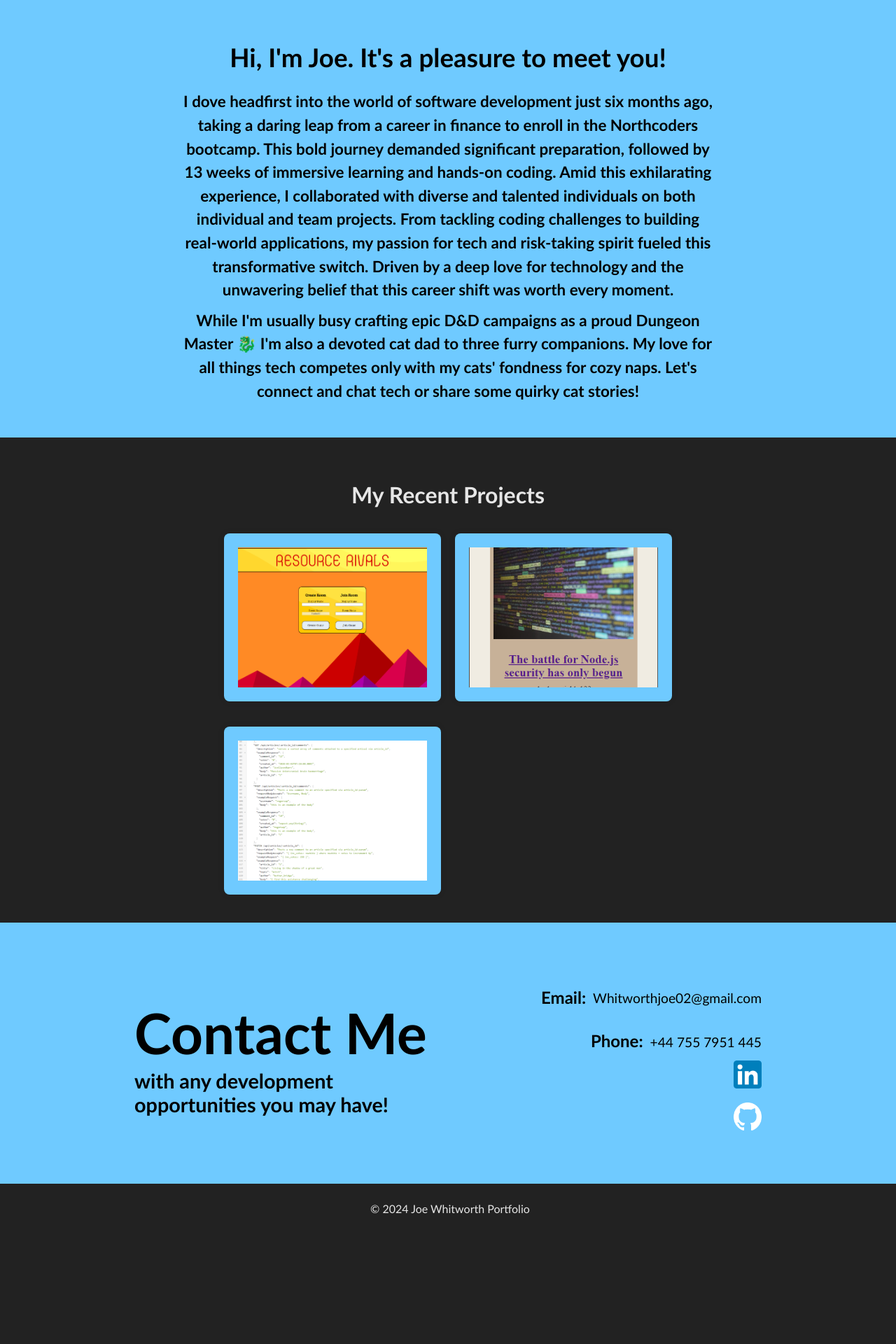
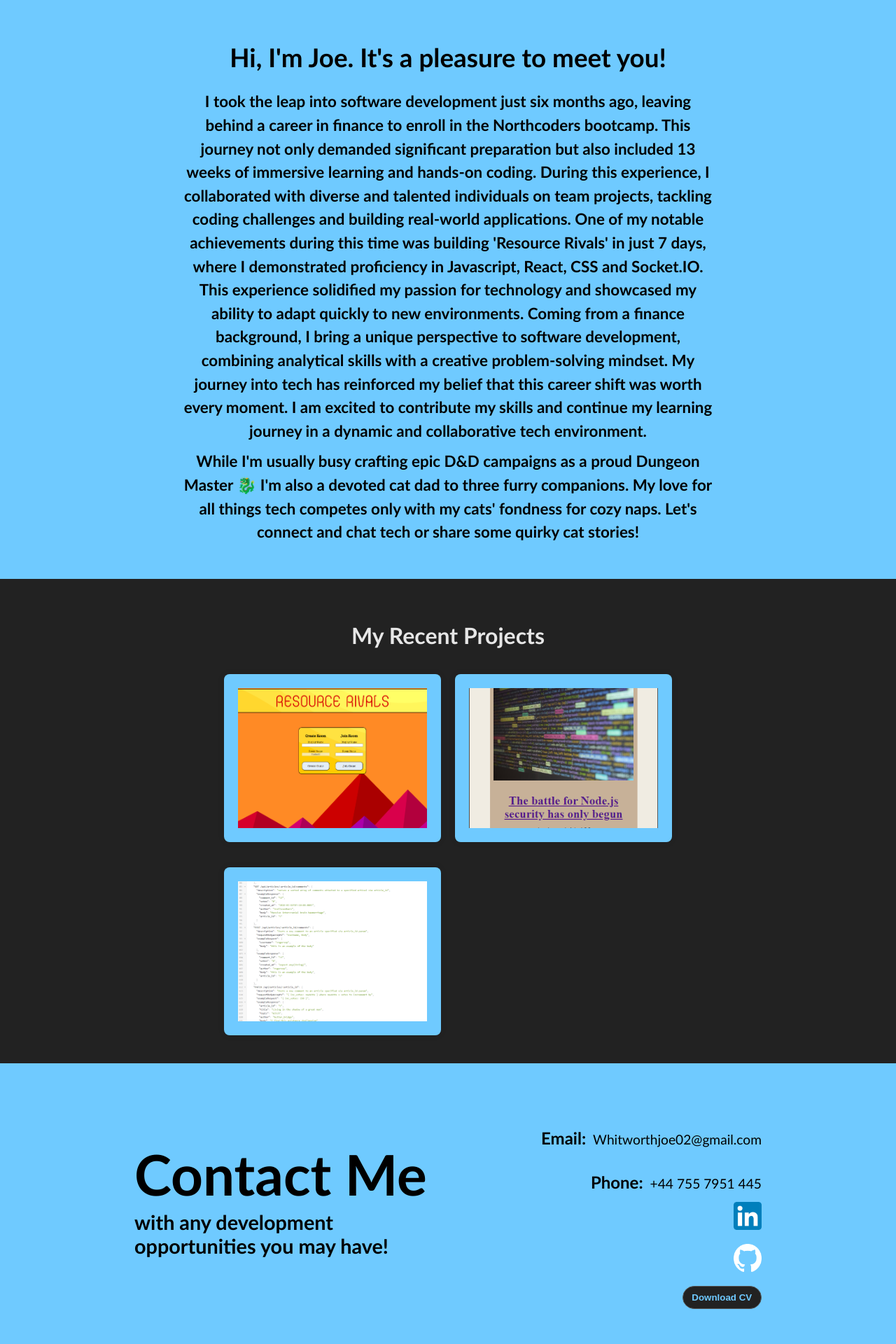
Before and after one commit to WhitworthJoe/Portfolio, a React (Vite) app in the folder Portfolio-website/: page / in a window 1280 px wide. Shown: the part 920-2840 px from the top of the page at 70% size. Before the commit the page ends 2682 px from the top, so only its background shows below. Built offline with nearby package versions, Linux system fonts and the light colour scheme.

Commit message:
added 'download CV' button + reduced screen width due to unwanted side scroll

```diff
--- a/Portfolio-website/index.html
+++ b/Portfolio-website/index.html
@@ -4,15 +4,11 @@
     <meta charset="UTF-8" />
     <meta name="viewport" content="width=device-width, initial-scale=1.0" />
     <title>JW Portfolio</title>
-
     <style>
-
     </style>
   </head>
   <body>
     <div id="root"></div>
     <script type="module" src="/src/main.jsx"></script>
-    <script>
-    </script>
   </body>
 </html>
--- a/Portfolio-website/src/Components/About.jsx
+++ b/Portfolio-website/src/Components/About.jsx
@@ -7,16 +7,23 @@ const About = ({ isDarkMode }) => {
     <div id="about" className={containerClassName}>
       <h1 className="aboutHeader">Hi, I'm Joe. It's a pleasure to meet you!</h1>
       <h2 className="aboutParagraph">
-        I dove headfirst into the world of software development just six months
-        ago, taking a daring leap from a career in finance to enroll in the
-        Northcoders bootcamp. This bold journey demanded significant
-        preparation, followed by 13 weeks of immersive learning and hands-on
-        coding. Amid this exhilarating experience, I collaborated with diverse
-        and talented individuals on both individual and team projects. From
-        tackling coding challenges to building real-world applications, my
-        passion for tech and risk-taking spirit fueled this transformative
-        switch. Driven by a deep love for technology and the unwavering belief
-        that this career shift was worth every moment.
+        I took the leap into software development just six
+        months ago, leaving behind a career in finance to enroll in the
+        Northcoders bootcamp. This journey not only demanded
+        significant preparation but also included 13 weeks of immersive learning
+        and hands-on coding. During this experience, I collaborated
+        with diverse and talented individuals on team
+        projects, tackling coding challenges and building real-world
+        applications. One of my notable achievements during this time was
+        building 'Resource Rivals' in just 7 days, where I demonstrated
+        proficiency in Javascript, React, CSS and Socket.IO. This experience solidified
+        my passion for technology and showcased my ability to adapt quickly to
+        new environments. Coming from a finance background, I bring a unique
+        perspective to software development, combining analytical skills with a
+        creative problem-solving mindset. My journey into tech has reinforced my
+        belief that this career shift was worth every moment. I am
+        excited to contribute my skills and continue my learning journey in a
+        dynamic and collaborative tech environment.
       </h2>
       <h2 className="extraAboutParagraph">
         While I'm usually busy crafting epic D&D campaigns as a proud Dungeon
--- a/Portfolio-website/src/Components/Contact.css
+++ b/Portfolio-website/src/Components/Contact.css
@@ -63,6 +63,21 @@
   margin-left: 5px;
 }
 
+.cvContainer{
+  background-color: #fcfcfc;
+  font-weight: bold;
+  color: #222;
+  border-radius: 2rem;
+  padding: 1vh 1vw;
+}
+
+.cvContainer.dark-text{
+  background-color: #222;
+  color: rgb(111, 202, 255);
+  border-radius: 2rem;
+  padding: 1vh 1vw;
+}
+
 @media (max-width: 1095px) {
   .contactContainer {
     flex-direction: column;
--- a/Portfolio-website/src/Components/Contact.jsx
+++ b/Portfolio-website/src/Components/Contact.jsx
@@ -6,6 +6,7 @@ import linkedinIcon from "./Assets/LinkedIn_icon.svg.png";
 
 const Contact = ({ isDarkMode }) => {
   const containerClassName = `contactContainer ${isDarkMode ? "dark-text" : ""}`;
+  const cvContainer = `cvContainer ${isDarkMode ? "dark-text" : ""}`;
 
   return (
     <div id="contact" className={containerClassName}>
@@ -58,6 +59,9 @@ const Contact = ({ isDarkMode }) => {
             )}
           </a>
         </div>
+        <a className="cvButtonLink" href="./src/Components/Assets/JoeWhitworthCV.docx" download="JoeWhitworthCV.docx">
+        <button className={cvContainer}>Download CV</button>
+      </a>
       </div>
     </div>
   );
--- a/Portfolio-website/src/Components/Footer.css
+++ b/Portfolio-website/src/Components/Footer.css
@@ -1,10 +1,10 @@
 .footerContainer {
-  background-color: #ffffff;
+  background-color: #fcfcfc;
   color: #222;
   padding: 10px;
   text-align: center;
   bottom: 0;
-  width: 98.9%;
+  width: 90%;
 }
 
 .footerContainer.dark-text {
--- a/Portfolio-website/src/Components/Header.css
+++ b/Portfolio-website/src/Components/Header.css
@@ -81,7 +81,7 @@ button {
     top: 80px;
     right: 20px;
     color: #222;
-    background-color: rgb(111, 202, 255);;
+    background-color: rgb(111, 202, 255);
     padding: 20px;
     border-radius: 5px;
     box-shadow: 0 0 10px rgba(0, 0, 0, 0.2);
--- a/Portfolio-website/src/Components/Header.jsx
+++ b/Portfolio-website/src/Components/Header.jsx
@@ -39,7 +39,6 @@ const Header = ({isDarkMode, setIsDarkMode}) => {
         <div className="projectsLink" onClick={() => scrollToSection("projects")}>Projects</div>
         <div className="contactLink" onClick={() => scrollToSection("contact")}>Contact</div>
       </div>
-
       <button className="themeButton" onClick={myFunction}>
         {isDarkMode ? <img src={LightTheme} /> : <img src={DarkTheme} />}
       </button>
--- a/Portfolio-website/src/Components/HomePage.css
+++ b/Portfolio-website/src/Components/HomePage.css
@@ -40,6 +40,7 @@
     transition: background-color 0.3s ease;
 }
 
+
 .scroll-down-button:hover {
     background-color: #45a049;
 }
@@ -57,7 +58,6 @@
     }
 }
 
-
 @media (max-width: 450px) {
     .header{
         text-align: center;
--- a/Portfolio-website/src/Components/Projects.css
+++ b/Portfolio-website/src/Components/Projects.css
@@ -1,5 +1,5 @@
 .projectsContainer {
-  background-color: #f0f0f0;
+  background-color: #fcfcfc;
   padding: 5vh 25vw;
 }
 
```
Also changed, not shown: 6 other files (tests, documents, lock files or other folders).
